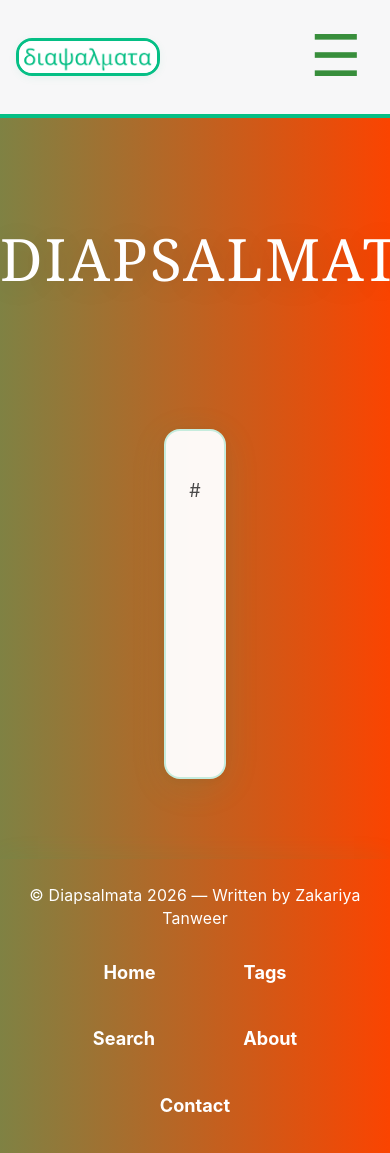
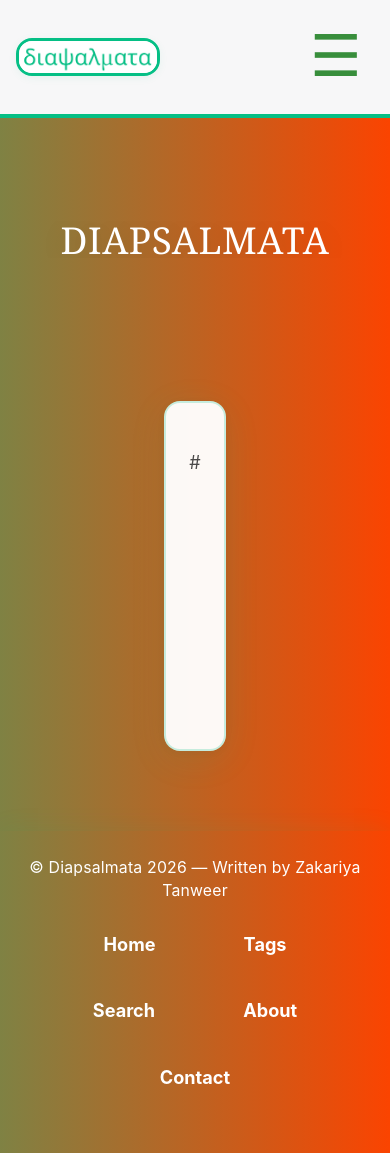
Before and after one commit to NotZakariya/NotZakariya.github.io, a Jekyll site: the page built from index.md, in a window 390 px wide. Built offline with Jekyll 4.4.1, drawn with Linux system fonts in a browser that asks for light colours; the list of posts is cut into pages by our own code.

Commit message:
Update main.scss

```diff
--- a/assets/main.scss
+++ b/assets/main.scss
@@ -1146,3 +1146,78 @@ h1, h2, h3, h4, h5, h6 {
     padding: 0.5em !important;
   }
 }
+
+
+/* Final mobile homepage overrides */
+@media (max-width: 700px) {
+  html,
+  body {
+    width: 100%;
+    max-width: 100%;
+    overflow-x: hidden;
+  }
+
+  .hero-banner {
+    width: 100vw;
+    max-width: 100vw;
+    min-height: 180px;
+    height: auto;
+    margin: 0 0 1.25rem 0;
+    padding: 2rem 0;
+    overflow: hidden;
+  }
+
+  .hero-title {
+    width: 100%;
+    max-width: 100vw;
+    margin: 0 auto;
+    padding: 0 0.75rem;
+    box-sizing: border-box;
+    font-size: clamp(2rem, 9.5vw, 3.2rem);
+    line-height: 1;
+    letter-spacing: 0.015em;
+    white-space: nowrap;
+    overflow: hidden;
+    text-align: center;
+  }
+
+  .belief-graph-home {
+    width: 100%;
+    max-width: 100vw;
+    box-sizing: border-box;
+    padding: 0 1rem 2rem 1rem;
+    overflow-x: hidden;
+  }
+
+  .belief-graph-shell,
+  #graph-shell {
+    width: 100%;
+    max-width: 520px;
+    min-width: 0;
+    min-height: 280px;
+    margin: 0 auto;
+    box-sizing: border-box;
+  }
+
+  #belief-graph-svg {
+    width: 100%;
+    height: 280px;
+    display: block;
+  }
+
+  .belief-node-caption {
+    max-width: calc(100% - 2rem);
+    box-sizing: border-box;
+    text-align: center;
+  }
+}
+
+@media (min-width: 701px) {
+  .belief-graph-shell,
+  #graph-shell {
+    width: min(82vw, 1100px);
+    min-height: 520px;
+    margin: 0 auto;
+    box-sizing: border-box;
+  }
+}
```
